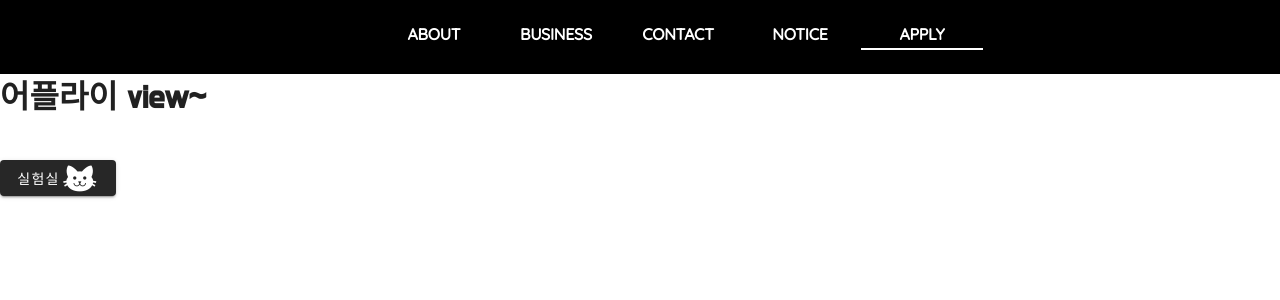
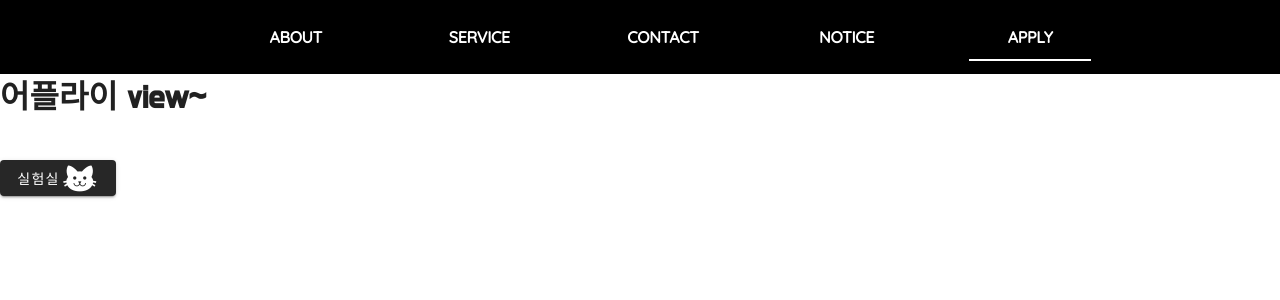
Before and after one commit to christianseong/football, a Vue app: page /apply in a window 1280 px wide. Shown: the top 300 px of the page. Built offline with nearby package versions, Linux system fonts and the light colour scheme.

Commit message:
HeaderSpan

```diff
--- a/src/components/HeaderDropMenu.vue
+++ b/src/components/HeaderDropMenu.vue
@@ -57,7 +57,7 @@ export default {
             ],
 
             s2:[
-            {title:"HISTORY", to:'/business',},
+            {title:"HISTORY", to:'/service',},
             ],
             s3:[
             {title:"cc", to:'/contact',},
@@ -94,8 +94,4 @@ export default {
     letter-spacing:-.3px;
     min-width:90px;
 }
-.v-tab, .v-tab:hover {
-  width:100%;
-  border-bottom: .5px solid rgba(255,255,255, .0);
-}
 </style>
--- a/src/components/HeaderTabs.vue
+++ b/src/components/HeaderTabs.vue
@@ -4,18 +4,18 @@
 <v-row class="ma-0 pa-0">
 
     <v-col col="3" class="d-flex justify-start pa-0">
-        <v-card v-if="this.$vuetify.breakpoint.smAndDown===false" class="transparent" elevation="0" height="50px" width="150px" to="/"><v-img style="z-index:5;" class="align-self-center" height="100%" width="100%" contain :src="LogoWhite===true ? require('@/assets/logo_black_wid.png') : require('@/assets/logo_white_wid.png')" ></v-img></v-card>
-        <v-card v-if="this.$vuetify.breakpoint.smAndDown===true" class="transparent" elevation="0" height="50px" width="75px" to="/"><v-img style="z-index:5;" class="align-self-center" height="100%" width="100%" contain :src="LogoWhite===true ? require('@/assets/logo_black.png') : require('@/assets/logo_white.png') " ></v-img></v-card>
+        <v-card v-if="this.$vuetify.breakpoint.smAndDown===false" class="transparent d-flex" elevation="0" height="100%" width="150px" to="/"><v-img style="z-index:5;" class="align-self-center" height="100%" width="100%" contain :src="LogoWhite===true ? require('@/assets/logo_black_wid.png') : require('@/assets/logo_white_wid.png')" ></v-img></v-card>
+        <v-card v-if="this.$vuetify.breakpoint.smAndDown===true" class="transparent d-flex" elevation="0" height="100%" width="75px" to="/"><v-img style="z-index:5;" class="align-self-center" height="100%" width="100%" contain :src="LogoWhite===true ? require('@/assets/logo_black.png') : require('@/assets/logo_white.png') " ></v-img></v-card>
     </v-col>
 
     <v-spacer v-if="this.$vuetify.breakpoint.smAndDown===false"></v-spacer>
 
-    <v-col cols="6" class="d-flex justify-space-around" v-if="this.$vuetify.breakpoint.smAndDown===false">
-        <div style v-for="i in menulist" :key="i.title" class="tabs" >
-            <v-tab :to="i.to">
-                <p style="white-space:pre;" v-bind:style="{color:HeaderTextColor}" class="ma-0 EngFont">{{i.title}}</p><span class="borderspan" v-bind:style="{backgroundColor:HeaderTextColor}"></span>
+    <v-col cols="9" v-if="this.$vuetify.breakpoint.smAndDown===false">
+        <v-tabs hide-slider background-color="transparent" :color=HeaderTextColor>
+            <v-tab v-for="i in Menulist" :key="i.title" class="mx-auto tabs" :to="i.to">
+                <p style="white-space:pre;" v-bind:style="{color:HeaderTextColor}" class="ma-0 EngFont">{{i.title}}</p><span class="hoverspan" v-bind:style="{backgroundColor:HeaderTextColor}"></span><span class="borderspan" v-bind:style="{backgroundColor:HeaderTextColor}"></span>
             </v-tab>
-        </div>
+        </v-tabs>
     </v-col>
 
     <v-spacer></v-spacer>
@@ -34,13 +34,6 @@ export default {
     name: 'HeaderTabs',
     data(){
         return{
-            menulist:[
-            {title:"ABOUT", to:'/about',},
-            {title:"BUSINESS", to:'/business'},
-            {title:"CONTACT", to:'/contact'},
-            {title:"NOTICE", to:'/notice'},
-            {title:"APPLY", to:'/apply'},
-            ],
         }
     },
     methods:{
@@ -55,6 +48,9 @@ export default {
         LogoWhite(){
             return this.$store.state.LogoWhite;
         },
+        Menulist(){
+            return this.$store.state.Menulist;
+        },
     },
 }
 </script>
@@ -66,17 +62,21 @@ export default {
     letter-spacing:-.3px;
     font-size:1rem;
     min-width:90px;
-    /* color:white; */
 }
-.v-tab:hover .borderspan {
+.v-tab:hover .hoverspan {
     width:100%;
     opacity:1;
 }
+.hoverspan{
+    bottom:0px; left:0; width:0; height:2px;
+    position:absolute;
+    transition: all .5s;
+    z-index:2;
+    opacity:0;
+}
 .borderspan{
-    bottom:-6px; left:0; width:0; height:2px;
+    bottom:0px; left:0; width:0; height:2px;
     position:absolute;
-    /* background:white; */
-    transition: all .2s;
     z-index:2;
     opacity:0;
 }
--- a/src/components/HeaderText.vue
+++ b/src/components/HeaderText.vue
@@ -42,6 +42,7 @@ watch:{
   font-size: 1.3rem;
   letter-spacing: -.5px;
   font-weight: 100;
+  white-space:pre;
 }
 .textholderani{
     animation-name:headerani;
--- a/src/router/index.js
+++ b/src/router/index.js
@@ -15,9 +15,9 @@ const routes = [
     component: () => import('../views/About.vue')
   },
   {
-    path: '/business',
-    name: 'Business',
-    component: () => import('../views/Business.vue')
+    path: '/service',
+    name: 'Service',
+    component: () => import('../views/Service.vue')
   },
   {
     path: '/contact',
--- a/src/store/index.js
+++ b/src/store/index.js
@@ -11,7 +11,7 @@ export default new Vuex.Store({
     headertext:"",
     Menulist:[
       { title: 'About', icon: 'mdi-alpha-a', to:'/about'},
-      { title: 'Business', icon: 'mdi-alpha-b', to:'/business'},
+      { title: 'Service', icon: 'mdi-alpha-b', to:'/service'},
       { title: 'Contact', icon: 'mdi-alpha-c', to:'/contact'},
       { title: 'Notice', icon: 'mdi-alpha-n', to:'/notice'},
       { title: 'Apply', icon: 'mdi-alpha-a', to:'/apply'},
--- a/src/views/Apply.vue
+++ b/src/views/Apply.vue
@@ -16,9 +16,26 @@ export default {
     SetBoarderLine(){
       for(var i=0; i<this.$store.state.Menulist.length; i++)
       {
-        if(this.$store.state.Menulist[i].title!='Apply')document.getElementsByClassName('tabs')[i].style.borderBottom = "";
-        else document.getElementsByClassName('tabs')[i].style.borderBottom = `2px solid ${this.$store.state.HeaderTextColor}`;
+        if(this.$store.state.Menulist[i].title!='Apply'){
+          document.getElementsByClassName('borderspan')[i].style.width = "0";
+          document.getElementsByClassName('borderspan')[i].style.opacity = "0";
+        }
+        else{
+          document.getElementsByClassName('borderspan')[i].style.width = "100%";
+          document.getElementsByClassName('borderspan')[i].style.opacity = "1";
+        }
       }
+    },
+  },
+    watch:{
+    IsMobile(){
+      if(this.IsMobile==true) return;
+      else this.SetBoarderLine();
+    },
+  },
+  computed:{
+    IsMobile(){
+      return this.$vuetify.breakpoint.smAndDown
     },
   },
 }
--- a/src/views/Business.vue
+++ /dev/null
@@ -1,29 +0,0 @@
-<template>
-<div>
-  <h1> 비지니스 view~</h1>
-</div>
-</template>
-
-<script>
-export default {
-  mounted(){
-    this.$vuetify.goTo(0, {duration:300,offset:0,easing:'easeInOutCubic'});
-    this.$store.commit('SetHeaderText','Business');
-    this.$store.commit('SetHover',false);
-    if(this.$vuetify.breakpoint.smAndDown===false)this.SetBoarderLine();
-  },
-   methods:{
-    SetBoarderLine(){
-      for(var i=0; i<this.$store.state.Menulist.length; i++)
-      {
-        if(this.$store.state.Menulist[i].title!='Business')document.getElementsByClassName('tabs')[i].style.borderBottom = "";
-        else document.getElementsByClassName('tabs')[i].style.borderBottom = `2px solid ${this.$store.state.HeaderTextColor}`;
-      }
-    },
-  },
-}
-</script>
-
-<style scoped>
-
-</style>
--- a/src/views/Contact.vue
+++ b/src/views/Contact.vue
@@ -1,7 +1,7 @@
 <template>
-<div>
-  <h1> 컨택트 view~</h1>
-</div>
+<v-container>
+  <h1>ㅇㅅㅇ</h1>
+</v-container>
 </template>
 
 <script>
@@ -16,9 +16,26 @@ export default {
     SetBoarderLine(){
       for(var i=0; i<this.$store.state.Menulist.length; i++)
       {
-        if(this.$store.state.Menulist[i].title!='Contact')document.getElementsByClassName('tabs')[i].style.borderBottom = "";
-        else document.getElementsByClassName('tabs')[i].style.borderBottom = `2px solid ${this.$store.state.HeaderTextColor}`;
+        if(this.$store.state.Menulist[i].title!='Contact'){
+          document.getElementsByClassName('borderspan')[i].style.width = "0";
+          document.getElementsByClassName('borderspan')[i].style.opacity = "0";
+        }
+        else{
+          document.getElementsByClassName('borderspan')[i].style.width = "100%";
+          document.getElementsByClassName('borderspan')[i].style.opacity = "1";
+        }
       }
+    },
+  },
+    watch:{
+    IsMobile(){
+      if(this.IsMobile==true) return;
+      else this.SetBoarderLine();
+    },
+  },
+  computed:{
+    IsMobile(){
+      return this.$vuetify.breakpoint.smAndDown
     },
   },
 }
--- a/src/views/Notice.vue
+++ b/src/views/Notice.vue
@@ -16,9 +16,26 @@ export default {
     SetBoarderLine(){
       for(var i=0; i<this.$store.state.Menulist.length; i++)
       {
-        if(this.$store.state.Menulist[i].title!='Notice')document.getElementsByClassName('tabs')[i].style.borderBottom = "";
-        else document.getElementsByClassName('tabs')[i].style.borderBottom = `2px solid ${this.$store.state.HeaderTextColor}`;
+        if(this.$store.state.Menulist[i].title!='Notice'){
+          document.getElementsByClassName('borderspan')[i].style.width = "0";
+          document.getElementsByClassName('borderspan')[i].style.opacity = "0";
+        }
+        else{
+          document.getElementsByClassName('borderspan')[i].style.width = "100%";
+          document.getElementsByClassName('borderspan')[i].style.opacity = "1";
+        }
       }
+    },
+  },
+    watch:{
+    IsMobile(){
+      if(this.IsMobile==true) return;
+      else this.SetBoarderLine();
+    },
+  },
+  computed:{
+    IsMobile(){
+      return this.$vuetify.breakpoint.smAndDown
     },
   },
 }
--- /dev/null
+++ b/src/views/Service.vue
@@ -0,0 +1,95 @@
+<template>
+<v-container fluid class="ma-0 pa-0">
+<v-sheet :color="this.$store.state.HeaderColor">
+  <v-carousel
+  :show-arrows="false"
+  hide-delimiters
+  cycle
+  interval="700"
+  height="fit-content"
+   >
+    <v-carousel-item
+      v-for="(item,i) in items"
+      :key="i"
+    >
+    <v-img height="200" cover :src="item.src"></v-img>
+    </v-carousel-item>
+  </v-carousel>
+</v-sheet>
+
+<v-container>
+  <v-card>
+    <p>ㅇㅅaㅇ</p>
+  </v-card>
+  <v-row>
+    <v-col>
+      <p>ㅇㅅㅇ</p>
+    </v-col>
+  </v-row>
+</v-container>
+
+
+<br v-for="i in 50" :key=i>
+</v-container>
+</template>
+
+<script>
+export default {
+  data(){
+    return{
+       items: [
+          {
+            src: 'https://cdn.pixabay.com/photo/2018/10/30/16/06/water-lily-3784022_960_720.jpg',
+          },
+          {
+            src: 'https://cdn.pixabay.com/photo/2015/11/04/20/59/milky-way-1023340_960_720.jpg',
+          },
+          {
+            src: 'http://v2.alldayfootball.net/img/banner/3138c195dc78141f46d31b82eef4adbc.jpg',
+          },
+          {
+            src: 'http://v2.alldayfootball.net/img/banner/141123ae14fc8466325872bc3dad3e0d.jpg',
+          },
+        ],
+    }
+  },
+  mounted(){
+    this.$vuetify.goTo(0, {duration:300,offset:0,easing:'easeInOutCubic'});
+    this.$store.commit('SetHeaderText','Service');
+    this.$store.commit('SetHover',false);
+    if(this.$vuetify.breakpoint.smAndDown===false)this.SetBoarderLine();
+  },
+   methods:{
+    SetBoarderLine(){
+      for(var i=0; i<this.$store.state.Menulist.length; i++)
+      {
+        if(this.$store.state.Menulist[i].title!='Service'){
+          document.getElementsByClassName('borderspan')[i].style.width = "0";
+          document.getElementsByClassName('borderspan')[i].style.opacity = "0";
+        }
+        else{
+          document.getElementsByClassName('borderspan')[i].style.width = "100%";
+          document.getElementsByClassName('borderspan')[i].style.opacity = "1";
+        }
+      }
+    },
+  },
+  watch:{
+    IsMobile(){
+      if(this.IsMobile==true) return;
+      else this.SetBoarderLine();
+    },
+  },
+  computed:{
+    IsMobile(){
+      return this.$vuetify.breakpoint.smAndDown
+    },
+  },
+}
+</script>
+
+<style scoped>
+p{
+  white-space:pre;
+}
+</style>
```
Also changed, not shown: src/views/About.vue (+15 -2 lines), src/views/Main.vue (+18 -3 lines).
